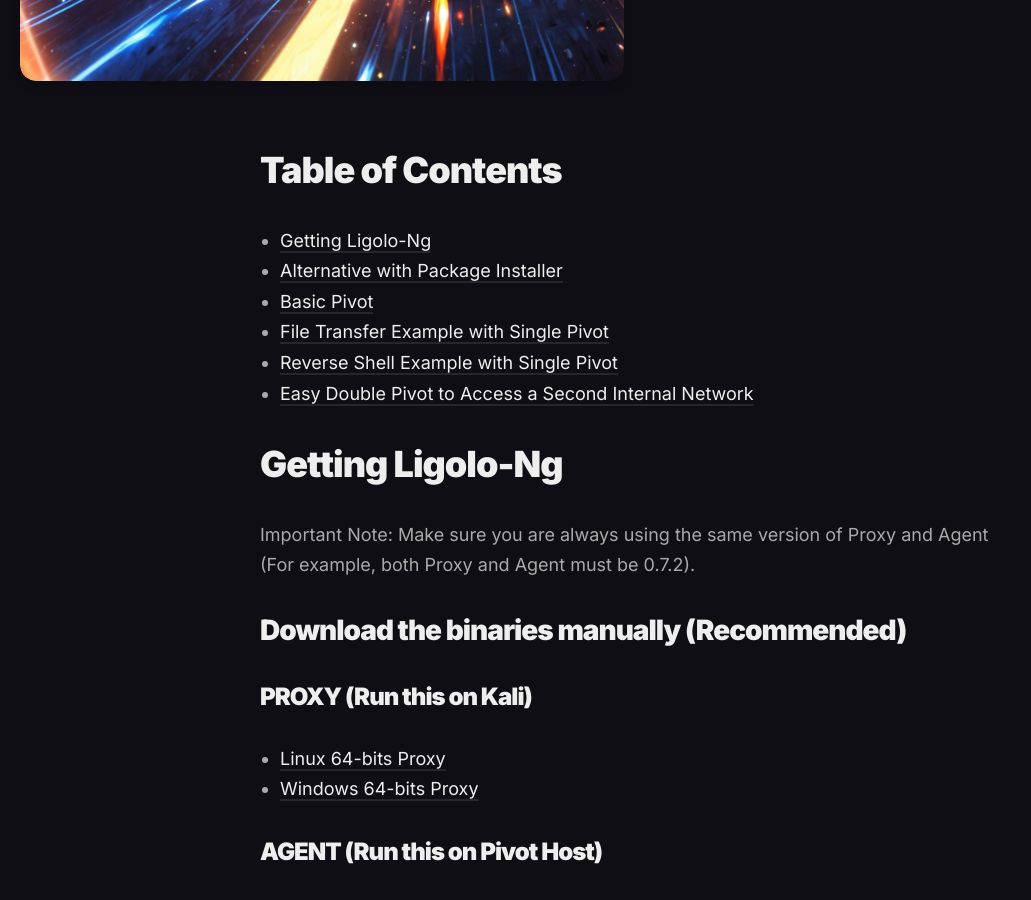
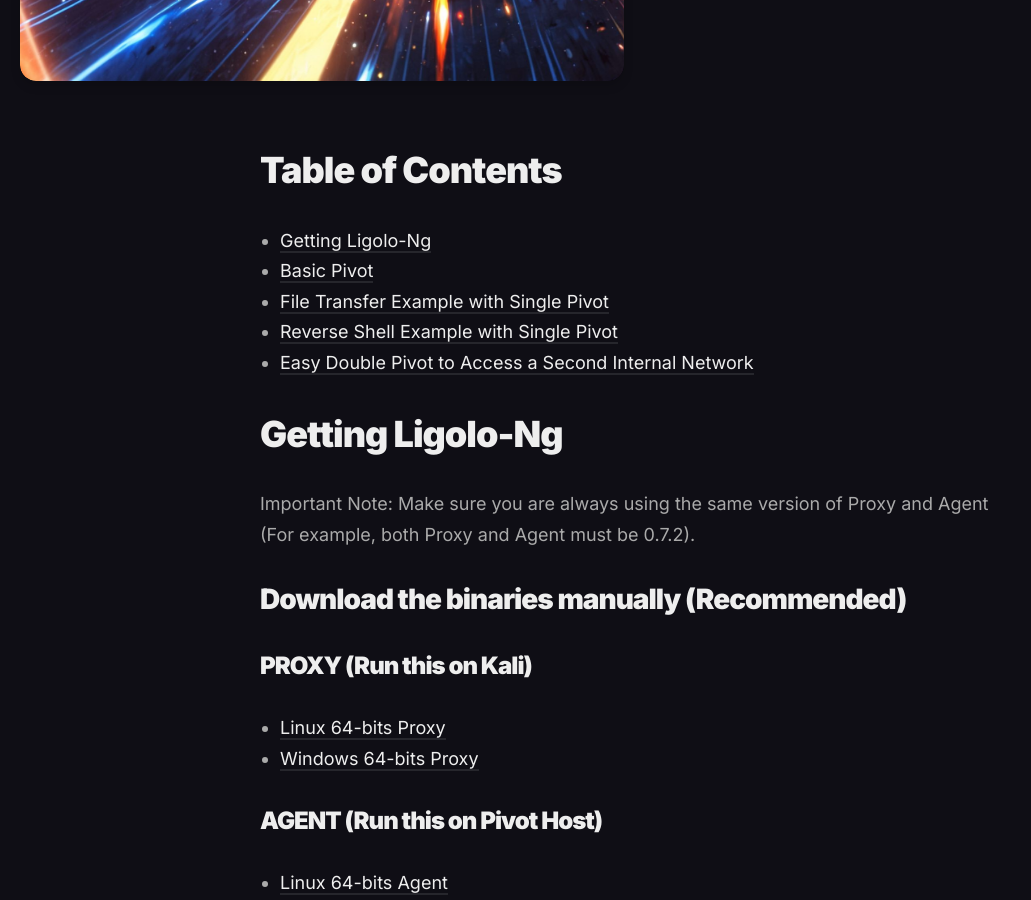
Before and after one commit to Vorkharium/vorkharium.github.io, a Jekyll site: the page built from _posts/2024-10-31-Ligolo-Ng-Cheatsheet.md, in a window 1280 px wide and 900 px high, scrolled down 613 px. Shown: the whole window, without its empty margins (0-1031 px from the left). Built offline with Jekyll 4.4.1, drawn with Linux system fonts in a browser that asks for light colours; comment, search, counter and statistics services are not loaded.

Commit message:
Update 2024-10-31-Ligolo-Ng-Cheatsheet.md

```diff
--- a/_posts/2024-10-31-Ligolo-Ng-Cheatsheet.md
+++ b/_posts/2024-10-31-Ligolo-Ng-Cheatsheet.md
@@ -8,7 +8,6 @@
 ---
 # Table of Contents
 - [Getting Ligolo-Ng](#getting-ligolo-ng)
-- [Alternative with Package Installer](#alternative-with-package-installer)
 - [Basic Pivot](#basic-pivot)
 - [File Transfer Example with Single Pivot](#file-transfer-example-with-single-pivot)
 - [Reverse Shell Example with Single Pivot](#reverse-shell-example-with-single-pivot)
```
